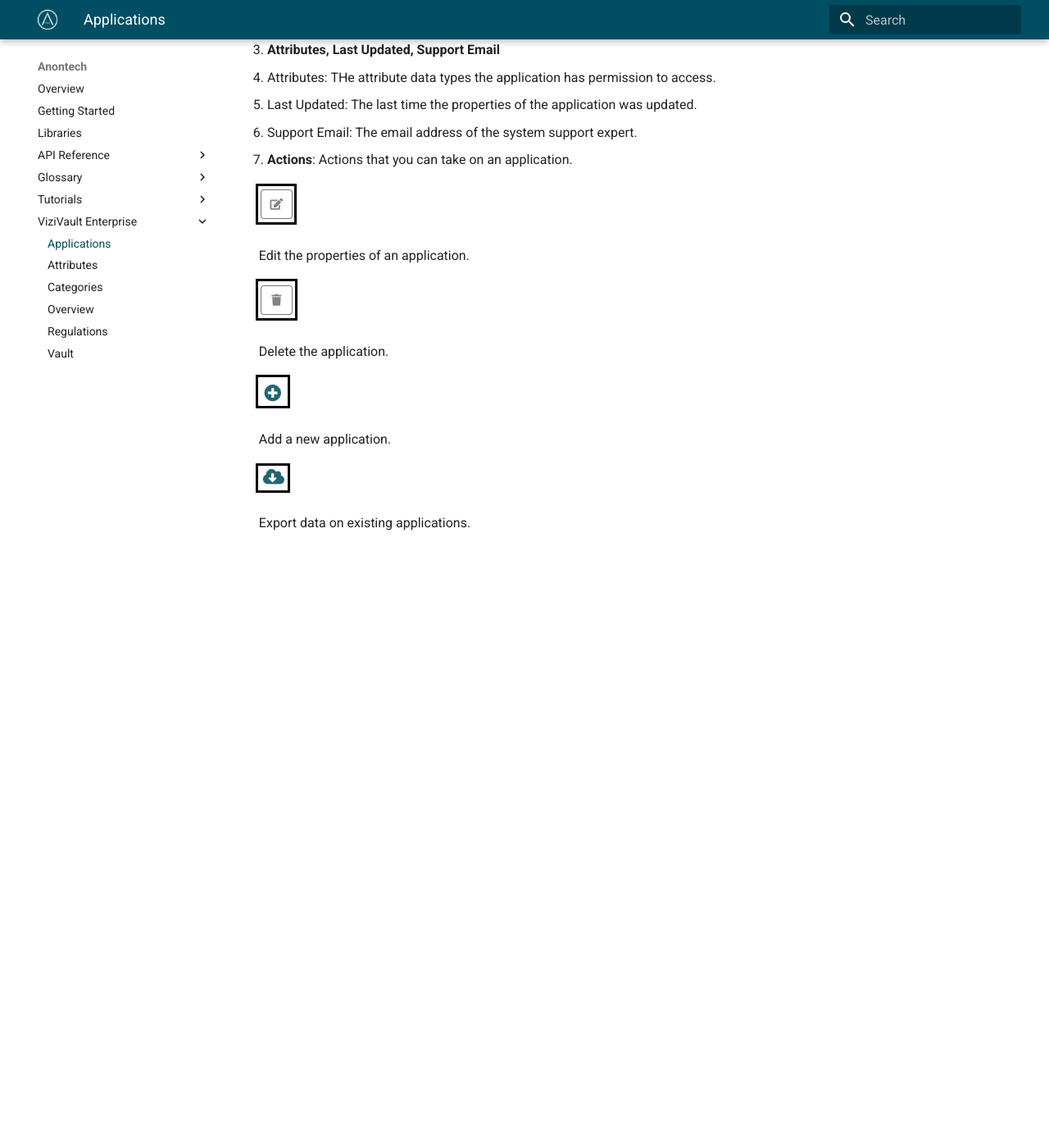
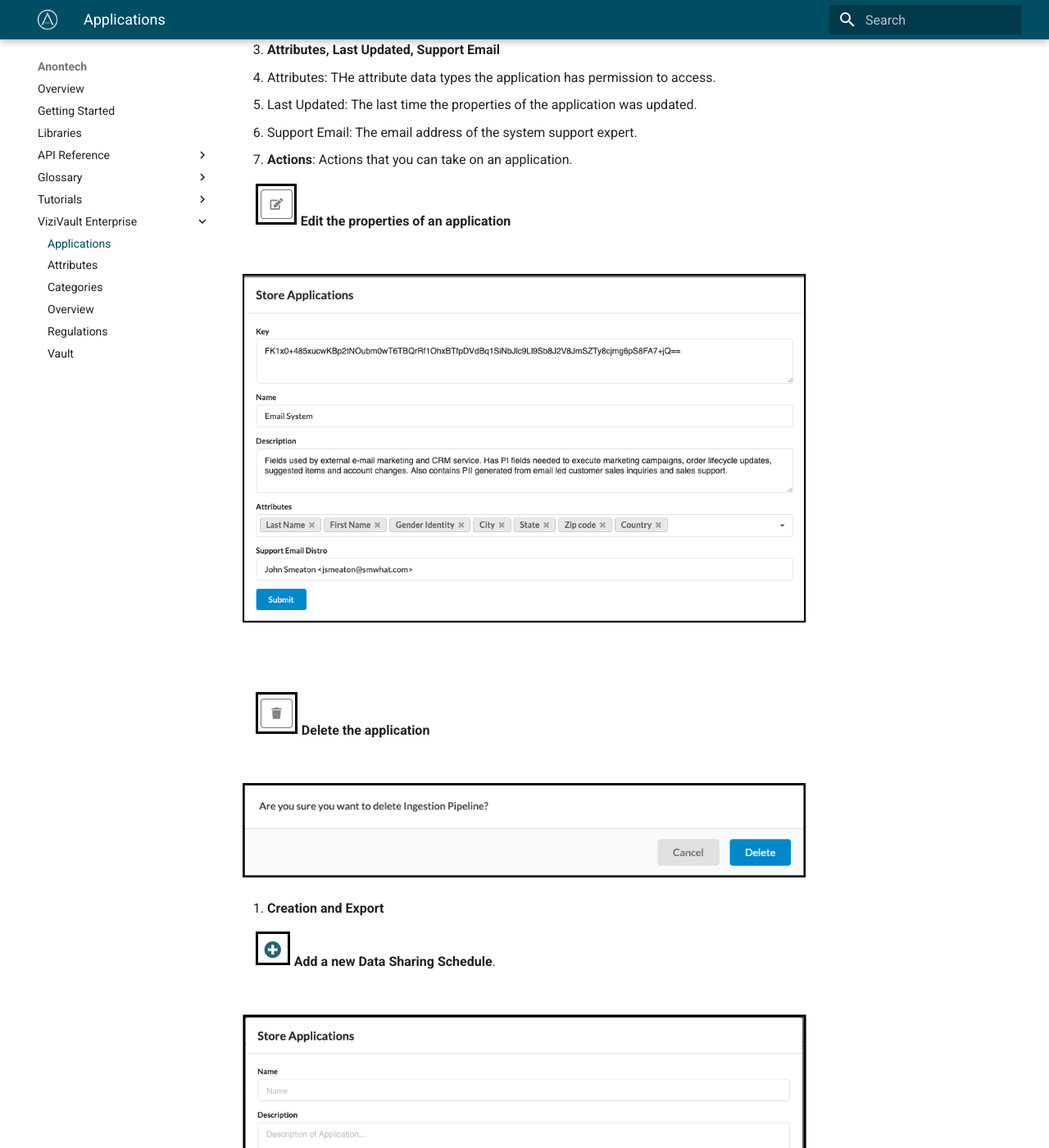
Before and after one commit to anontechnology/documentation, an MkDocs documentation site: the page built from docs/vizivault-enterprise/applications.md, in a window 1280 px wide and 1400 px high, scrolled down 619 px. Shown: the whole window at 82% size. Built offline with MkDocs 1.6.1 and Material for MkDocs 9.7.7, drawn with Linux system fonts in a browser that asks for light colours; before the commit the page ends 1294 px from its top, so only the background shows below that; some of the changed text lies outside the part shown.

Commit message:
Attempt to fix the layout of applications.

```diff
--- a/docs/vizivault-enterprise/applications.md
+++ b/docs/vizivault-enterprise/applications.md
@@ -6,23 +6,27 @@
 1. **Name and Description**: The unique name of the application that will access data form the vault and a description describing the purpsoe of the application and how retrieved data will be used.
 2. **Key**: The public encryption key associated with the application
 3. **Attributes, Last Updated, Support Email**
-   1. Attributes: THe attribute data types the application has permission to access.
-   2. Last Updated: The last time the properties of the application was updated.
-   3. Support Email: The email address of the system support expert.
+   - Attributes: THe attribute data types the application has permission to access.
+   - Last Updated: The last time the properties of the application was updated.
+   - Support Email: The email address of the system support expert.
 4. **Actions**: Actions that you can take on an application.
 
-&nbsp;&nbsp;&nbsp;&nbsp;![edit](../assets/images/edit.png "Edit")
+&nbsp;&nbsp;&nbsp;&nbsp;![edit](../assets/images/edit.png "Edit") **Edit the properties of an application**
+ <br/><br/>
+&nbsp;&nbsp;&nbsp;&nbsp; ![edit-application](../assets/images/edit-application.png "Edit Application")
+ <br/><br/>
+ <br/><br/>
+&nbsp;&nbsp;&nbsp;&nbsp;![delete](../assets/images/delete.png "Delete") **Delete the application**
+ <br/><br/>
+&nbsp;&nbsp;&nbsp;&nbsp; ![delete-application](../assets/images/delete-application.png "Delete Application")
 
-&nbsp;&nbsp;&nbsp;&nbsp;&nbsp;Edit the properties of an application.
+5. **Creation and Export**
 
-&nbsp;&nbsp;&nbsp;&nbsp;![delete](../assets/images/delete.png "Delete")
-
-&nbsp;&nbsp;&nbsp;&nbsp;&nbsp;Delete the application.
-
-&nbsp;&nbsp;&nbsp;&nbsp;![Add](../assets/images/add.png "Add")
-
-&nbsp;&nbsp;&nbsp;&nbsp;&nbsp;Add a new application.
-
-&nbsp;&nbsp;&nbsp;&nbsp;![export](../assets/images/export.png "Export")
-
-&nbsp;&nbsp;&nbsp;&nbsp;&nbsp;Export data on existing applications.
+&nbsp;&nbsp;&nbsp;&nbsp;![Add](../assets/images/add.png "Add") **Add a new Data Sharing Schedule**.
+ <br/><br/>
+&nbsp;&nbsp;&nbsp;&nbsp; ![create-application](../assets/images/create-application.png "Create Application")
+ <br/><br/>
+ <br/><br/>
+&nbsp;&nbsp;&nbsp;&nbsp;![export](../assets/images/export.png "Export") **Export information on existing sharing schedules**.
+ <br/><br/>
+ <br/><br/>
```
Also changed, not shown: docs/assets/images/create-application.png (added), docs/assets/images/delete-application.png (added), docs/assets/images/edit-application.png (added).
